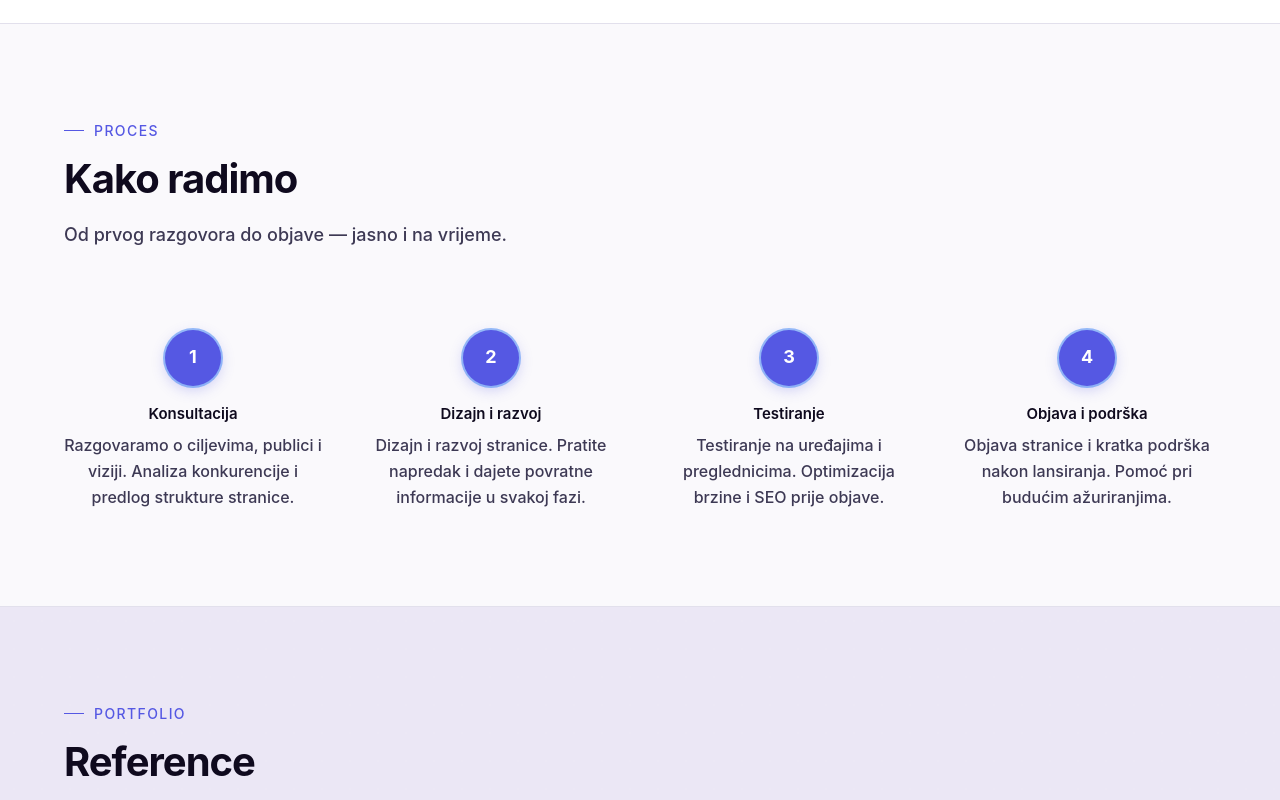
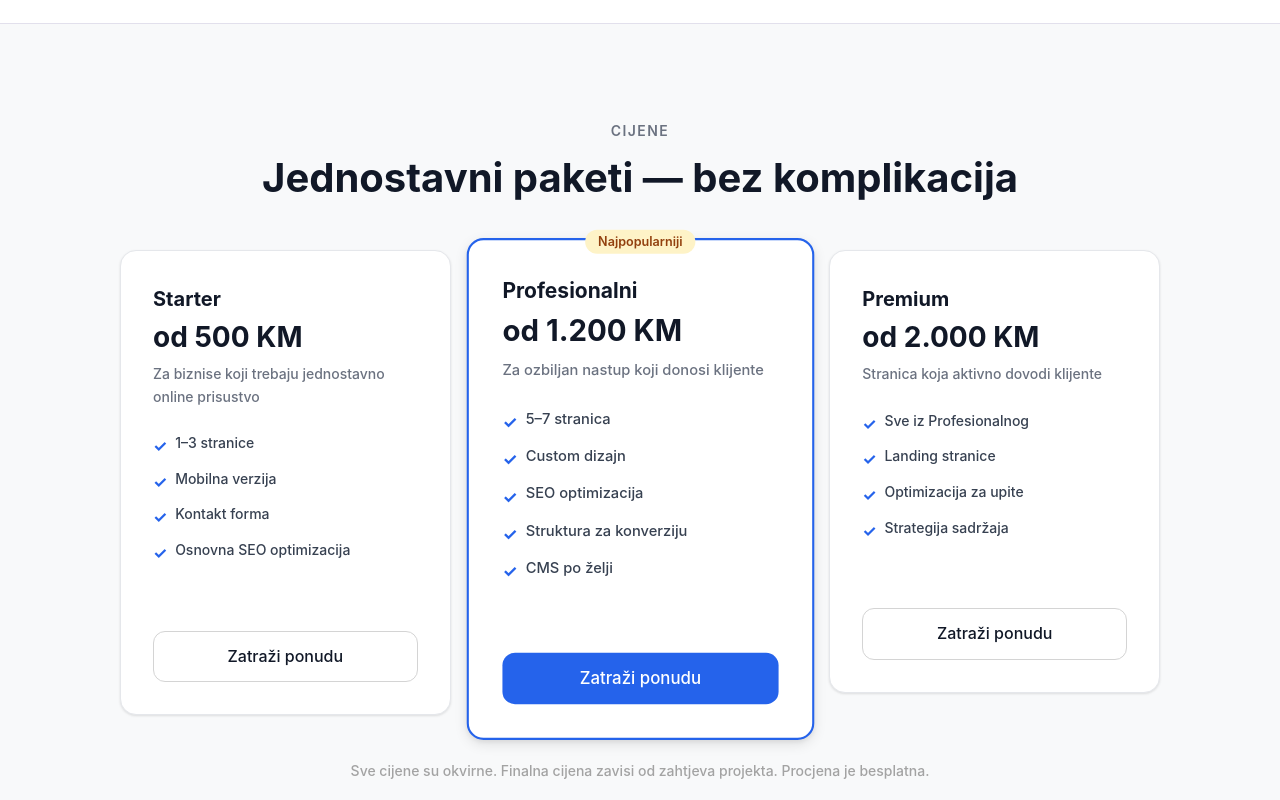
Before and after one commit to jasnez/webora2.0, a Next.js app: page / in a window 1280 px wide. Shown: the part 1820-2620 px from the top of the page. Built offline with nearby package versions, Linux system fonts and the light colour scheme.

Commit message:
Add PricingSection with three packages and KM pricing (tests)
Made-with: Cursor

```diff
--- a/src/app/page.tsx
+++ b/src/app/page.tsx
@@ -1,6 +1,7 @@
 import { HeroSection } from "@/components/sections/HeroSection";
 import { ProblemSection } from "@/components/sections/ProblemSection";
 import { BenefitsSection } from "@/components/sections/BenefitsSection";
+import { PricingSection } from "@/components/sections/PricingSection";
 import { Process } from "@/components/sections/Process";
 import { Portfolio } from "@/components/sections/Portfolio";
 import { WhyUs } from "@/components/sections/WhyUs";
@@ -14,6 +15,7 @@ export default function HomePage() {
       <HeroSection />
       <ProblemSection />
       <BenefitsSection />
+      <PricingSection />
       <Process />
       <Portfolio />
       <WhyUs />
--- /dev/null
+++ b/src/components/sections/PricingSection.tsx
@@ -0,0 +1,145 @@
+import { clsx } from "clsx";
+import { Section } from "@/components/layout/Section";
+import { Container } from "@/components/layout/Container";
+import { Button } from "@/components/ui/Button";
+
+interface Package {
+  id: string;
+  title: string;
+  price: string;
+  description: string;
+  features: string[];
+  cta: string;
+  highlighted: boolean;
+  badge?: string;
+}
+
+const packages: Package[] = [
+  {
+    id: "starter",
+    title: "Starter",
+    price: "od 500 KM",
+    description: "Za biznise koji trebaju jednostavno online prisustvo",
+    features: [
+      "1–3 stranice",
+      "Mobilna verzija",
+      "Kontakt forma",
+      "Osnovna SEO optimizacija",
+    ],
+    cta: "Zatraži ponudu",
+    highlighted: false,
+  },
+  {
+    id: "pro",
+    title: "Profesionalni",
+    price: "od 1.200 KM",
+    description: "Za ozbiljan nastup koji donosi klijente",
+    features: [
+      "5–7 stranica",
+      "Custom dizajn",
+      "SEO optimizacija",
+      "Struktura za konverziju",
+      "CMS po želji",
+    ],
+    cta: "Zatraži ponudu",
+    highlighted: true,
+    badge: "Najpopularniji",
+  },
+  {
+    id: "premium",
+    title: "Premium",
+    price: "od 2.000 KM",
+    description: "Stranica koja aktivno dovodi klijente",
+    features: [
+      "Sve iz Profesionalnog",
+      "Landing stranice",
+      "Optimizacija za upite",
+      "Strategija sadržaja",
+    ],
+    cta: "Zatraži ponudu",
+    highlighted: false,
+  },
+];
+
+export function PricingSection() {
+  return (
+    <Section
+      bg="muted"
+      id="paketi"
+      className="section-separator scroll-mt-24 dark:bg-bg-alt-a"
+    >
+      <Container>
+        <div className="mb-12 text-center">
+          <p className="section-label mb-3">Cijene</p>
+          <h2 className="heading-2 text-neutral-900 dark:text-white-text">
+            Jednostavni paketi — bez komplikacija
+          </h2>
+        </div>
+
+        <div className="grid grid-cols-1 gap-6 items-start md:grid-cols-3">
+          {packages.map((pkg) => (
+            <div
+              key={pkg.id}
+              className={clsx(
+                "relative flex flex-col rounded-xl border bg-white p-8 shadow-card dark:bg-surface",
+                pkg.highlighted &&
+                  "z-10 scale-105 border-2 border-brand-500 shadow-hover md:scale-105",
+                !pkg.highlighted && "border-neutral-200 dark:border-border-dark",
+              )}
+            >
+              {pkg.badge ? (
+                <div className="absolute -top-3 left-1/2 -translate-x-1/2">
+                  <span className="whitespace-nowrap rounded-full bg-amber-100 px-3 py-1 text-xs font-semibold text-amber-800 dark:bg-amber-500/20 dark:text-amber-200">
+                    {pkg.badge}
+                  </span>
+                </div>
+              ) : null}
+
+              <div className="mb-6">
+                <h3 className="mb-1 text-xl font-bold text-neutral-900 dark:text-white-text">
+                  {pkg.title}
+                </h3>
+                <p className="mb-2 text-3xl font-bold text-neutral-900 dark:text-white-text">
+                  {pkg.price}
+                </p>
+                <p className="text-sm text-neutral-500 dark:text-text-secondary">
+                  {pkg.description}
+                </p>
+              </div>
+
+              <ul className="mb-8 flex flex-1 flex-col gap-2" role="list">
+                {pkg.features.map((f) => (
+                  <li key={f} className="flex items-start gap-2">
+                    <span
+                      className="mt-0.5 flex-shrink-0 font-bold text-brand-500"
+                      aria-hidden
+                    >
+                      ✓
+                    </span>
+                    <span className="text-sm text-neutral-700 dark:text-text-secondary">
+                      {f}
+                    </span>
+                  </li>
+                ))}
+              </ul>
+
+              <Button
+                href="/kontakt"
+                variant={pkg.highlighted ? "secondary" : "outline"}
+                size="md"
+                className="mt-8 w-full justify-center dark:border-border-dark dark:text-white-text dark:hover:bg-bg-alt-b"
+              >
+                {pkg.cta}
+              </Button>
+            </div>
+          ))}
+        </div>
+
+        <p className="mt-8 text-center text-sm text-neutral-400 dark:text-text-muted">
+          Sve cijene su okvirne. Finalna cijena zavisi od zahtjeva projekta.
+          Procjena je besplatna.
+        </p>
+      </Container>
+    </Section>
+  );
+}
```
Also changed, not shown: 1 other file (tests, documents, lock files or other folders).
